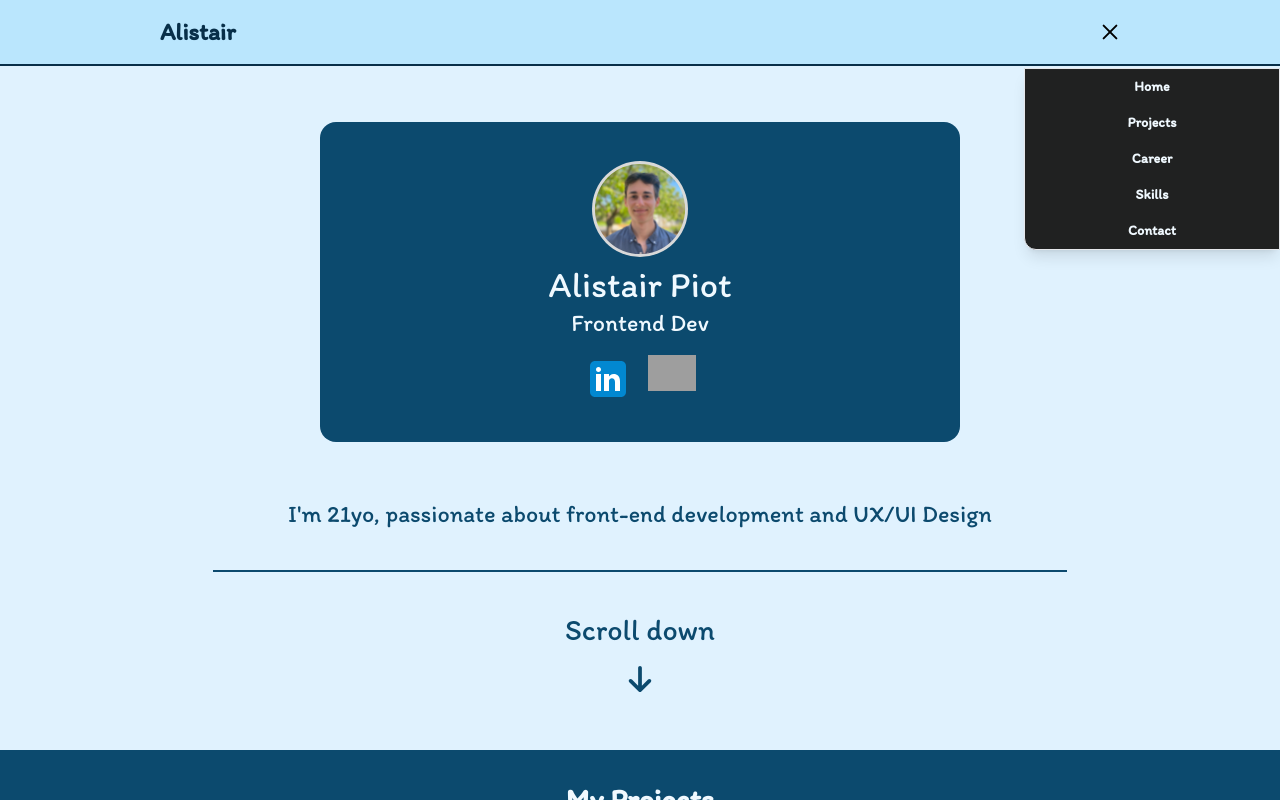
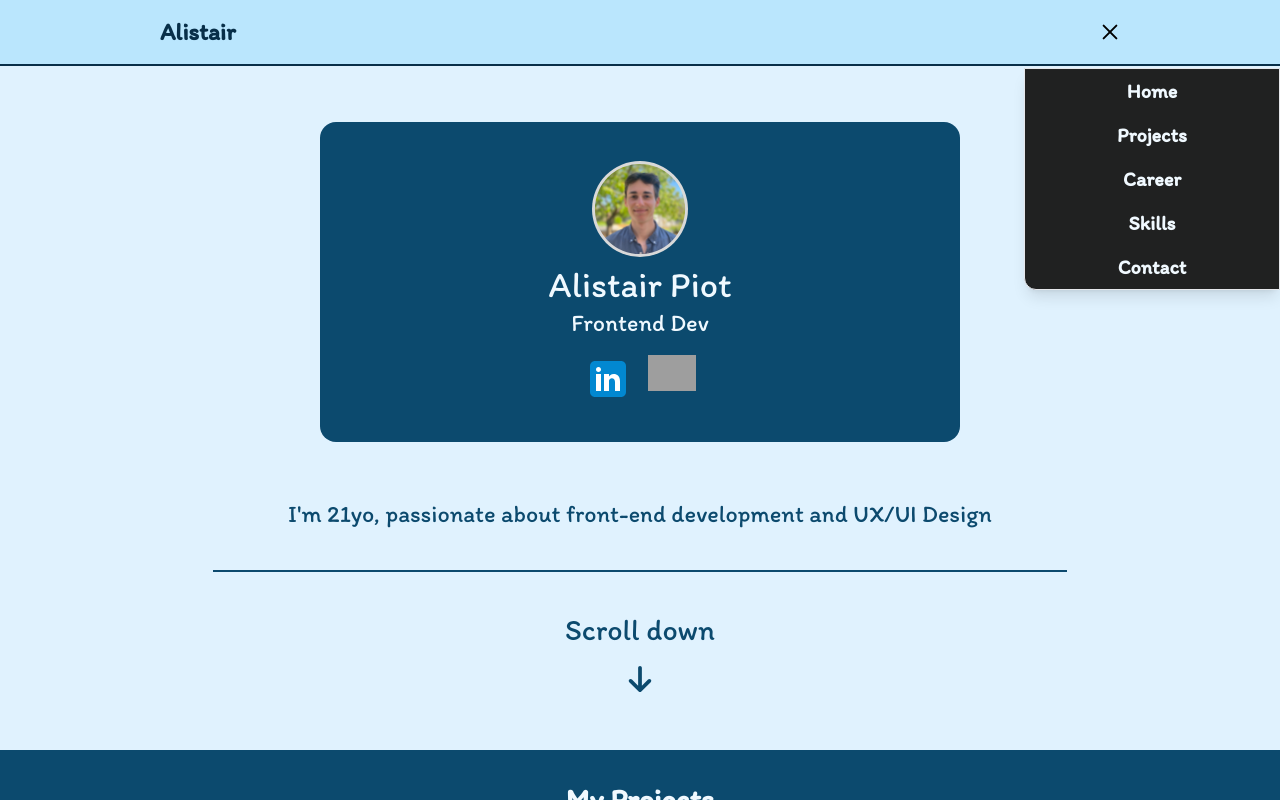
Before and after one commit to AlistairPiot/my-portfolio, a React (Vite) app: page / in a window 1280 px wide. Both pictures are taken after a click on the button 1110 px from the left and 32 px from the top of the page. Shown: the top 800 px of the page. Built offline with nearby package versions, Linux system fonts and the light colour scheme; grey boxes are pictures that could not be loaded.

Commit message:
Optimisation Lighthouse : ajout alt="" aux img + ajout meta description

```diff
--- a/index.html
+++ b/index.html
@@ -3,6 +3,7 @@
 
 <head>
   <meta charset="UTF-8" />
+  <meta name="description" content="Welcome to my web developer portfolio">
   <link rel="icon" type="image/svg+xml" href="/vite.svg" />
   <meta name="viewport" content="width=device-width, initial-scale=1.0" />
   <title>Alistair Piot</title>
--- a/src/components/Contact.jsx
+++ b/src/components/Contact.jsx
@@ -12,7 +12,11 @@ function Contact() {
             <div className="cards flex flex-col gap-6 text-sky-50 md:m-auto md:w-10/12 lg:w-6/12">
                 <div className="card-1 item-center flex flex-col items-center gap-2 rounded-2xl bg-sky-900 p-8">
                     <div className="containerIcon">
-                        <img className="w-12" src={emailIcon}></img>
+                        <img
+                            className="w-12"
+                            src={emailIcon}
+                            alt="email icon"
+                        ></img>
                         <p className="text-center">Email</p>
                     </div>
                     <div className="flex items-center gap-4 text-xl">
@@ -28,7 +32,11 @@ function Contact() {
                 </div>
                 <div className="card-1 item-center flex flex-col items-center gap-2 rounded-2xl bg-sky-900 p-8">
                     <div className="containerIcon flex flex-col items-center">
-                        <img className="w-12" src={linkedinIcon}></img>
+                        <img
+                            className="w-12"
+                            src={linkedinIcon}
+                            alt="linkedin icon"
+                        ></img>
                         <p className="text-center">Linkedin</p>
                     </div>
                     <div className="flex items-center gap-4 text-xl">
--- a/src/components/Navbar.jsx
+++ b/src/components/Navbar.jsx
@@ -38,31 +38,31 @@ function Navbar() {
             >
                 <a
                     href="#banner"
-                    className="block px-4 py-2 text-sm text-sky-50 hover:text-sky-200"
+                    className="block px-4 py-2 text-sm text-sky-50 hover:text-sky-200 md:text-lg lg:text-xl"
                 >
                     Home
                 </a>
                 <a
                     href="#project"
-                    className="block px-4 py-2 text-sm text-sky-50 hover:text-sky-200"
+                    className="block px-4 py-2 text-sm text-sky-50 hover:text-sky-200 md:text-lg lg:text-xl"
                 >
                     Projects
                 </a>
                 <a
                     href="#career"
-                    className="block px-4 py-2 text-sm text-sky-50 hover:text-sky-200"
+                    className="block px-4 py-2 text-sm text-sky-50 hover:text-sky-200 md:text-lg lg:text-xl"
                 >
                     Career
                 </a>
                 <a
                     href="#skills"
-                    className="block px-4 py-2 text-sm text-sky-50 hover:text-sky-200"
+                    className="block px-4 py-2 text-sm text-sky-50 hover:text-sky-200 md:text-lg lg:text-xl"
                 >
                     Skills
                 </a>
                 <a
                     href="#contact"
-                    className="block px-4 py-2 text-sm text-sky-50 hover:text-sky-200"
+                    className="block px-4 py-2 text-sm text-sky-50 hover:text-sky-200 md:text-lg lg:text-xl"
                 >
                     Contact
                 </a>
--- a/src/components/sectionHomepage/Banner.jsx
+++ b/src/components/sectionHomepage/Banner.jsx
@@ -6,7 +6,7 @@ function Main() {
     return (
         <div className="mt-14 flex size-full justify-center">
             <div className="flex h-80 w-10/12 flex-col items-center justify-center rounded-2xl bg-sky-900 text-sky-50 md:w-10/12 lg:w-6/12">
-                <img className="mb-2 w-24" src={svgMe} />
+                <img className="mb-2 w-24" src={svgMe} alt="profil picture" />
                 <h1 className="mb-0.5 text-4xl">Alistair Piot</h1>
                 <h3 className="text-2xl">Frontend Dev</h3>
                 <div className="mt-4 flex gap-4">
@@ -17,6 +17,7 @@ function Main() {
                     >
                         <img
                             className="w-12 cursor-pointer"
+                            alt="linkedin icon"
                             src={svgLinkedin}
                         />
                     </a>
@@ -25,7 +26,11 @@ function Main() {
                         target="_blank"
                         rel="noopener noreferrer"
                     >
-                        <img className="w-12 cursor-pointer" src={svgGithub} />
+                        <img
+                            className="w-12 cursor-pointer"
+                            src={svgGithub}
+                            alt="github icon"
+                        />
                     </a>
                 </div>
             </div>
```
